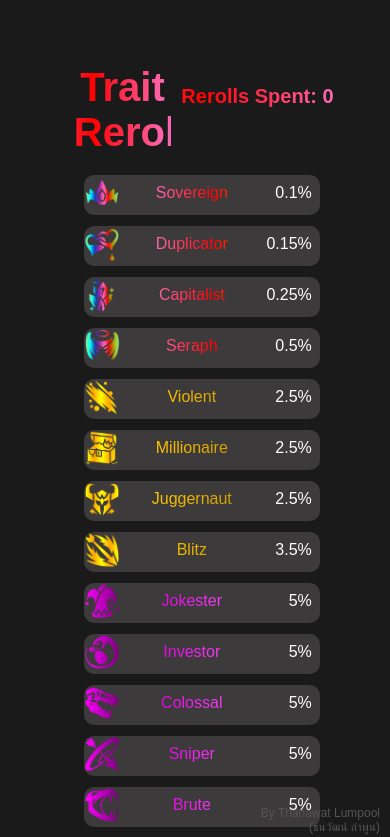
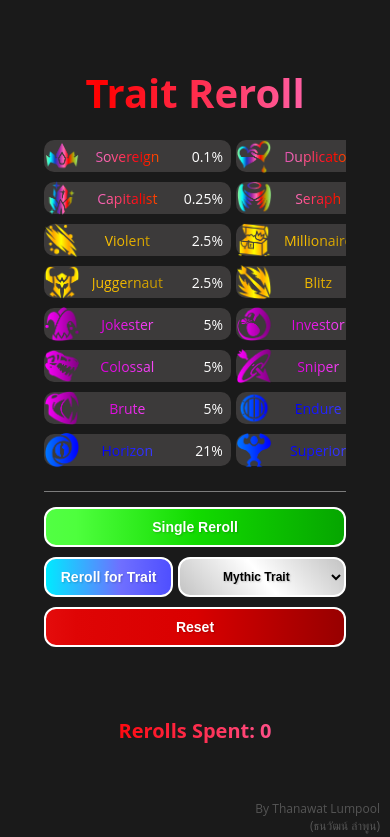
Before and after one commit to Ilainaa/arx-reroll-summon, a Next.js app: page /reroll in a window 390 px wide. Shown: the top 837 px of the page. Built offline with nearby package versions, Linux system fonts and the light colour scheme.

Commit message:
Only reroll(3)

```diff
--- a/app/page.js
+++ b/app/page.js
@@ -48,7 +48,7 @@ export default function Page() {
         padding: '20px',
         position: 'relative' // Needed for z-index stacking context if children need it
       }}>
-        <img src="/picture/240.png" alt="Arx Logo"  className="logo-pulse" style={{ height: '250px', marginBottom: '30px' }} />
+        <img src="/picture/logo_arx.png" alt="Arx Logo"  className="logo-pulse" style={{ height: '250px', marginBottom: '30px' }} />
         <div> {/* กล่องที่สามารถเพิ่มปุ่มได้*/}
 
           <button onClick={handleRerollClick} className="reroll-button">
--- a/app/reroll/page.js
+++ b/app/reroll/page.js
@@ -1,6 +1,6 @@
 'use client'
 
-import React, { useState } from 'react'
+import React, { useState, useEffect } from 'react'
 import { useRouter } from 'next/navigation'
 import './reroll.css'
 
@@ -13,6 +13,8 @@ export default function Page() {
   const [rerollsSpent, setRerollsSpent] = useState(0); // State สำหรับนับจำนวนการสุ่ม
   const [selectedTraitForReroll, setSelectedTraitForReroll] = useState('Mythic Trait'); // State สำหรับ Trait ที่เลือกใน dropdown, ตั้งค่าเริ่มต้นเป็น 'Mythic Trait'
   const [isRerolling, setIsRerolling] = useState(false); // State สำหรับตรวจสอบว่ากำลังสุ่มหรือไม่
+  const [isSmallScreen, setIsSmallScreen] = useState(false); // State สำหรับตรวจสอบขนาดหน้าจอ
+
   const mythicTraitNames = ['Sovereign', 'Duplicator', 'Capitalist', 'Seraph'];
   const goldenTraitNames = ['Violent', 'Millionaire', 'Juggernaut', 'Blitz'];
   const epicTraitNames = ['Jokester', 'Investor', 'Colossal', 'Sniper', 'Brute'];
@@ -37,6 +39,18 @@ export default function Page() {
     { name: "Horizon", percentage: "21%", imageName: "Horizon.png", description: "This unit has increased range!\nHorizon I +5% Range\nHorizon II +7% Range\nHorizon III +10% Range" },
     { name: "Superior", percentage: "21%", imageName: "Superior.png", description: "This unit has increased damage!\nSuperior I +5% Damage\nSuperior II +7% Damage\nSuperior III +10% Damage" },
   ];
+
+  useEffect(() => {
+    const breakpoint = 960; // กำหนด breakpoint สำหรับการเปลี่ยน layout
+    const checkScreenSize = () => {
+      setIsSmallScreen(window.innerWidth < breakpoint);
+    };
+
+    checkScreenSize(); // ตรวจสอบขนาดหน้าจอครั้งแรกเมื่อ component โหลด
+    window.addEventListener('resize', checkScreenSize); // เพิ่ม event listener สำหรับการ resize
+
+    return () => window.removeEventListener('resize', checkScreenSize); // Cleanup listener เมื่อ component unmount
+  }, []);
 
   function getRandomTrait() {
     const weightedTraits = traitsData.map(trait => ({
@@ -121,6 +135,78 @@ export default function Page() {
     router.push(path);
   };
 
+  // Styles objects for dynamic styling
+  const pageContainerStyle = {
+    display: 'flex',
+    flexDirection: isSmallScreen ? 'column' : 'row',
+    justifyContent: 'space-around',
+    alignItems: isSmallScreen ? 'center' : 'flex-start',
+    paddingLeft: '20px',
+    paddingRight: '20px',
+    paddingBottom: '20px',
+    paddingTop: '50px',
+    minHeight: '100vh',
+    boxSizing: 'border-box'
+  };
+
+  const contentBoxStyle = {
+    width: isSmallScreen ? '95%' : '45%',
+    minHeight: '300px',
+    padding: '15px',
+    boxSizing: 'border-box',
+    marginBottom: isSmallScreen ? '20px' : '0'
+  };
+
+  const leftBoxHeadingStyle = {
+    fontSize: '40px',
+    textAlign: 'center',
+    marginBottom: '10px',
+    marginLeft: isSmallScreen ? '0' : '30px'
+  };
+
+  const traitListItemContainerStyle = {
+
+    marginTop: '20px',
+    maxHeight: '500px',
+    maxWidth: '1000px'
+  };
+
+  const traitListItemStyle = {
+    marginBottom: '5px',
+    marginLeft: isSmallScreen ? 'auto' : '40px', // Center items or use smaller margin
+    marginRight: isSmallScreen ? 'auto' : '0',
+    maxWidth: isSmallScreen ? '100%' : 'none'
+  };
+
+  const buttonGroupContainerStyle = {
+    marginTop: '20px',
+    marginLeft: isSmallScreen ? '0' : '40px', // Full width on small, specific margin on large
+    marginRight: isSmallScreen ? '0' : '0',
+    paddingTop: '15px',
+    borderTop: '1px solid #7c7c7c',
+    display: 'flex',
+    flexWrap: 'wrap',
+    gap: '10px',
+    justifyContent: 'space-around',
+    width: isSmallScreen ? '100%' : 'none', // Take full width of parent on small screens
+  };
+
+  const rightBoxHeadingStyle = {
+    fontSize: '20px',
+    textAlign: 'center',
+    marginTop: '20px',
+    marginBottom: '-20px',
+    marginLeft: isSmallScreen ? '0' : '-50px'
+  };
+
+  const traitAndDescriptionContainerStyle = {
+    marginTop: '20px',
+    paddingTop: '15px',
+    display: 'flex',
+    flexDirection: isSmallScreen ? 'column' : 'row',
+    alignItems: isSmallScreen ? 'center' : 'flex-start',
+  };
+
   return (
     <>
       {/* <div className="menubar">
@@ -137,28 +223,13 @@ export default function Page() {
       </div> */}
 
 
-      <div style={{
-        display: 'flex',
-        justifyContent: 'space-around', // Distributes space around items
-        alignItems: 'flex-start',
-        paddingLeft: '20px',
-        paddingRight: '20px',
-        paddingBottom: '20px',
-        paddingTop: '50px', //100px เมื่อมี menubar
-        minHeight: '100vh',      // ให้ container มีความสูงอย่างน้อยเต็มหน้าจอ
-        boxSizing: 'border-box'  // เพื่อให้ padding ถูกรวมในการคำนวณความสูงทั้งหมด
-      }}>
+      <div style={pageContainerStyle}>
         {/* กล่องซ้าย */}
-        <div style={{
-          width: '45%', // Adjust width as needed
-          minHeight: '300px', // Example height
-          padding: '15px',
-          boxSizing: 'border-box' //
-        }}>
-          <h2 className='trait_reroll_head' style={{ fontSize: '40px', textAlign: 'center', marginBottom: '10px', marginLeft: '30px' }}>Trait Reroll</h2>
-          <div className='boxtTrait_list' style={{ marginTop: '20px' }}>
+        <div style={contentBoxStyle}>
+          <h2 className='trait_reroll_head' style={leftBoxHeadingStyle}>Trait Reroll</h2>
+          <div className='boxtTrait_list' style={traitListItemContainerStyle}>
             {traitsData.map((trait, index) => (
-              <div className='boxtTrait_item' key={index} style={{ marginBottom: '5px', marginLeft: '40px' }}> {/* Slightly increased margin for better spacing */}
+              <div className='boxtTrait_item' key={index} style={traitListItemStyle}>
                 <div style={{
                   display: 'flex',
                   alignItems: 'center',
@@ -190,17 +261,9 @@ export default function Page() {
           </div>
 
 
-          <div style={{
-            marginTop: '20px', // Space above the button box
-            paddingTop: '15px', // Space inside the button box, above buttons
-            borderTop: '1px solid #7c7c7c', // Optional: a separator line
-            display: 'flex',
-            flexWrap: 'wrap', // Allow buttons to wrap if not enough space
-            gap: '10px', // Space between buttons
-            justifyContent: 'space-around' // Distribute buttons
-          }}>
+          <div style={buttonGroupContainerStyle}>
             <button
-              className='animated-button'
+              className='animated-button-single'
               onClick={handleSingleReroll}
               style={{ padding: '10px 15px', flexGrow: 1, minWidth: '120px' }}
               disabled={isRerolling} // ปิดใช้งานปุ่มเมื่อกำลังสุ่ม
@@ -217,7 +280,7 @@ export default function Page() {
               minWidth: '280px' /* minWidth for button + select + gap */
             }}>
               <button
-                className='animated-button'
+                className='animated-button-reroll-for-trait'
                 onClick={handleTraitReroll}
                 style={{
                   padding: '10px 15px',
@@ -233,7 +296,7 @@ export default function Page() {
                 className='animated-select'
                 value={selectedTraitForReroll}
                 onChange={(e) => setSelectedTraitForReroll(e.target.value)}
-                style={{ padding: '10px 10px',width: '90px', minWidth: '100px', flexGrow: 1,textAlign: 'center' }}
+                style={{ padding: '10px 10px', width: '90px', minWidth: '100px', flexGrow: 1, textAlign: 'center' }}
                 disabled={isRerolling} // ปิดใช้งาน select เมื่อกำลังสุ่ม
               >
                 <option value="Mythic Trait">Mythic Trait</option>
@@ -246,7 +309,7 @@ export default function Page() {
             </div>
 
             <button
-              className='animated-button'
+              className='animated-button-reset'
               onClick={handleResetReroll}
               style={{ padding: '10px 15px', flexGrow: 1, minWidth: '120px' }}
               disabled={isRerolling} // ปิดใช้งานปุ่มเมื่อกำลังสุ่ม
@@ -257,26 +320,24 @@ export default function Page() {
         </div>
 
         {/* กล่องขวา */}
-        <div style={{
-          width: '45%',
-          minHeight: '300px',
-          padding: '15px',
-          boxSizing: 'border-box'
-        }}>
-          <h2 className='trait_reroll_head' style={{ fontSize: '20px', textAlign: 'center', marginTop: '20px', marginBottom: '-20px', marginLeft: '-50px' }}>
+        <div style={contentBoxStyle}>
+          <h2 className='trait_reroll_head' style={rightBoxHeadingStyle}>
             Rerolls Spent: {rerollsSpent} {isRerolling}
           </h2>
           {rolledTrait && (
             <div style={{}}>
+              <div style={traitAndDescriptionContainerStyle}>
+                {/* Trait Section */}
                 <div style={{
                   marginTop: '20px',
-                paddingTop: '15px',
-                display: 'flex',
-                alignItems: 'flex-start'
-              }}>
-                {/* Trait Section */}
-                <div style={{ marginTop: '20px', marginRight: '20px', marginLeft: '100px' }}>
-                  <p style={{ fontSize: '12px',textAlign: 'center', marginBottom: '5px' }}>Trait</p>
+                  marginRight: isSmallScreen ? 'auto' : '20px',
+                  marginLeft: isSmallScreen ? 'auto' : '100px',
+                  textAlign: 'center',
+                  marginBottom: isSmallScreen ? '20px' : '0'
+
+                }}
+                >
+                  <p style={{ fontSize: '12px', textAlign: 'center', marginBottom: '5px' }}>Trait</p>
                   <img
                     src={`/picture/reroll/${rolledTrait.imageName}`}
                     alt={rolledTrait.name}
@@ -295,13 +356,32 @@ export default function Page() {
                         epicTraitNames.includes(rolledTrait.name) ? 'Epic-text' :
                           rareTraitNames.includes(rolledTrait.name) ? 'Rare-text' : ''
                   }
-                  style={{ fontSize: '14px', width: '80px', textAlign: 'center', wordWrap: 'break-word', margin: '0 auto' }}>
+                    style={{
+                      fontSize: '14px',
+                      width: '80px',
+                      textAlign: 'center',
+                      wordWrap: 'break-word',
+                      margin: '0 auto',
+                      minHeight: '38px', // กำหนดความสูงขั้นต่ำเพื่อรองรับประมาณ 2 บรรทัด
+                      display: 'flex',       // ใช้ flexbox สำหรับการจัดตำแหน่ง
+                      alignItems: 'center',  // จัดให้อยู่กึ่งกลางแนวตั้ง
+                      justifyContent: 'center' // จัดให้อยู่กึ่งกลางแนวนอน (เสริม textAlign: 'center')
+                    }}>
                     {rolledTrait.name} ({rolledTrait.percentage})
                   </div>
                 </div>
                 {/* Description Section */}
-                <div style={{ marginTop: '20px', flex: 1, minWidth: 0, marginLeft: '50px' }}>
-                  <p style={{ fontSize: '12px',textAlign: 'left', marginBottom: '5px', marginLeft: '140px' }}>Description</p>
+                <div style={{
+                  marginTop: '20px',
+                  flex: isSmallScreen ? '0 1 auto' : 1,
+                  minWidth: 0,
+                  marginLeft: isSmallScreen ? 'auto' : '50px',
+                  marginRight: isSmallScreen ? 'auto' : '0',
+                  width: isSmallScreen ? '90%' : 'auto',
+                  textAlign: isSmallScreen ? 'center' : 'left'
+                }}
+                >
+                  <p style={{ fontSize: '12px', textAlign: isSmallScreen ? 'center' : 'left', marginBottom: '5px', marginLeft: isSmallScreen ? '0' : '140px' }}>Description</p>
                   <div className={
                     mythicTraitNames.includes(rolledTrait.name) ? 'Mythic-text' :
                       goldenTraitNames.includes(rolledTrait.name) ? 'Golden-text' :
@@ -311,15 +391,15 @@ export default function Page() {
                     style={{
                       borderTop: '1px solid #7c7c7c',
                       fontSize: '14px',
-                    maxWidth: '240px',
+                      maxWidth: isSmallScreen ? '100%' : '240px',
                       maxHeight: '120px',
                       minHeight: '120px',
                       overflowY: 'auto',
                       whiteSpace: 'pre-wrap',
                       wordBreak: 'break-word',
                       padding: '5px',
-                    marginLeft: '50px'
-
+                      marginLeft: isSmallScreen ? 'auto' : '50px',
+                      marginRight: isSmallScreen ? 'auto' : '0',
                     }}>
                     {rolledTrait.description}
                   </div>
@@ -337,7 +417,7 @@ export default function Page() {
                   marginTop: '15px', // ระยะห่างจากส่วน Description
                   borderTop: '1px solid #7c7c7c',
                 }}>
-                {rollHistory.slice(0, 312).map((traitItem, index) => (
+                {rollHistory.slice(0, 275).map((traitItem, index) => (
                   <img
                     key={`${traitItem.name}-${index}`} // ใช้ key ที่ unique สำหรับแต่ละรูป
                     src={`/picture/reroll/${traitItem.imageName}`}
--- a/app/reroll/reroll.css
+++ b/app/reroll/reroll.css
@@ -71,7 +71,7 @@
     background-color: #3c3a3a;
     border-radius: 10px;
     text-decoration: none;
-    font-size: 16px;
+    font-size: 18px;
     color: #ffffff;
     cursor: default;
 }
@@ -188,16 +188,16 @@
   }
 }
 
-.animated-button {
-  border: 2px solid #7bd8ff;
+.animated-button-single {
+  border: 2px solid #ffffff;
   border-radius: 12px;
   /* ไล่สีพื้นหลังแทน background-color ธรรมดา */
   background-image: linear-gradient(90deg,
-    rgb(0, 234, 255) 0%,
-    rgb(79, 79, 255) 30%,
-    blue 50%,
-    rgb(79, 79, 255) 80%,
-    rgb(0, 234, 255) 100%);
+    rgb(101, 255, 98) 0%,
+    rgb(78, 255, 61) 30%,
+    rgb(18, 219, 0) 50%,
+    rgb(3, 155, 0) 80%,
+    rgb(3, 155, 0) 100%);
   font-size: 14px;
   font-weight: bold;
   color: white; /* สีข้อความเป็นขาว */
@@ -206,24 +206,24 @@
   transition: all 0.4s ease;
   text-shadow: 1px 1px 2px rgba(0, 0, 0, 0.2);
   background-size: 200% 100%;
-  background-position: 90% 0%;
+  background-position: 50% 0%;
 }
 
-.animated-button:hover {
-  font-size: 16px;
-  background-position: 50% 0%; /* ขยับไล่สีเล็กน้อยเพื่อเพิ่ม effect ตอน hover */
+.animated-button-single:hover {
+  font-size: 18px;
+  background-position: 100% 0%; /* ขยับไล่สีเล็กน้อยเพื่อเพิ่ม effect ตอน hover */
 }
 
-.animated-select {
-  border: 2px solid #7bd8ff;
+.animated-button-reroll-for-trait {
+  border: 2px solid #ffffff;
   border-radius: 12px;
   /* ไล่สีพื้นหลังแทน background-color ธรรมดา */
   background-image: linear-gradient(90deg,
     rgb(0, 234, 255) 0%,
-    rgb(79, 79, 255) 30%,
-    blue 50%,
-    rgb(79, 79, 255) 80%,
-    rgb(0, 234, 255) 100%);
+    rgb(111, 111, 255) 30%,
+    rgb(79, 79, 255) 50%,
+    blue 80%,
+    blue 100%);
   font-size: 14px;
   font-weight: bold;
   color: white; /* สีข้อความเป็นขาว */
@@ -232,7 +232,59 @@
   transition: all 0.4s ease;
   text-shadow: 1px 1px 2px rgba(0, 0, 0, 0.2);
   background-size: 200% 100%;
-  background-position: 90% 0%;
+  background-position: 0% 0%;
+}
+
+.animated-button-reroll-for-trait:hover {
+  font-size: 18px;
+  background-position: 100% 0%; /* ขยับไล่สีเล็กน้อยเพื่อเพิ่ม effect ตอน hover */
+}
+
+.animated-button-reset {
+  border: 2px solid #ffffff;
+  border-radius: 12px;
+  /* ไล่สีพื้นหลังแทน background-color ธรรมดา */
+  background-image: linear-gradient(90deg,
+    rgb(255, 46, 46) 0%,
+    rgb(223, 5, 5) 30%,
+    rgb(217, 0, 0) 50%,
+    rgb(138, 0, 0) 80%,
+    rgb(138, 0, 0) 100%);
+  font-size: 14px;
+  font-weight: bold;
+  color: white; /* สีข้อความเป็นขาว */
+  padding: 10px 20px;
+  cursor: pointer;
+  transition: all 0.4s ease;
+  text-shadow: 1px 1px 2px rgba(0, 0, 0, 0.2);
+  background-size: 200% 100%;
+  background-position: 50% 0%;
+}
+
+.animated-button-reset:hover {
+  font-size: 18px;
+  background-position: 100% 0%; /* ขยับไล่สีเล็กน้อยเพื่อเพิ่ม effect ตอน hover */
+}
+
+.animated-select {
+  border: 2px solid #ffffff;
+  border-radius: 12px;
+  /* ไล่สีพื้นหลังแทน background-color ธรรมดา */
+  background-image: linear-gradient(50deg,
+    rgb(117, 117, 117) 0%,
+    rgb(189, 189, 189) 20%,
+    rgb(255, 255, 255) 50%,
+    rgb(189, 189, 189) 80%,
+    rgb(152, 152, 152) 100%);
+  font-size: 14px;
+  font-weight: bold;
+  color: rgb(0, 0, 0); /* สีข้อความเป็นขาว */
+  padding: 10px 20px;
+  cursor: pointer;
+  transition: all 0.4s ease;
+  text-shadow: 1px 1px 2px rgba(0, 0, 0, 0.2);
+  background-size: 200% 100%;
+  background-position: 50% 0%;
 }
 
 .animated-select option {
@@ -242,17 +294,27 @@
 }
 
 .animated-select:hover {
-  font-size: 16px;
-  background-position: 50% 0%; /* ขยับไล่สีเล็กน้อยเพื่อเพิ่ม effect ตอน hover */
+  font-size: 18px;
+  background-position: 100% 0%; /* ขยับไล่สีเล็กน้อยเพื่อเพิ่ม effect ตอน hover */
 }
 
+/*///////////////////////////////////////*/
+/*///////////////////////////////////////*/
+/*///////////////////////////////////////*/
+/*///////////////////////////////////////*/
+/*///////////////////////////////////////*/
 /* เพิ่มส่วน CSS ใหม่สำหรับ responsive design */
+/*///////////////////////////////////////*/
+/*///////////////////////////////////////*/
+/*///////////////////////////////////////*/
+/*///////////////////////////////////////*/
+/*///////////////////////////////////////*/
 
 /* สไตล์พื้นฐานสำหรับ layout หลัก */
 body {
   margin: 0;
   padding: 0;
-  font-family: Arial, sans-serif;
+  font-family: 'Open Sans', 'Roboto', sans-serif;
   background-color: #1a1a1a;
   color: white;
 }
@@ -395,8 +457,21 @@ body {
     flex-direction: column;
   }
 
-  .boxtTrait_list {
-    grid-template-columns: repeat(2, 1fr);
+   .boxtTrait_list {
+    max-height: 300px;
+    overflow-y: auto;
+    grid-template-columns: repeat(2, 1fr); /* เปลี่ยนเป็น 2 คอลัมน์ */
+    gap: 5px; /* ลดช่องว่างระหว่าง item เล็กน้อย */
+  }
+
+  .boxtTrait_item {
+    height: auto; /* ให้ความสูงปรับตามเนื้อหา */
+    min-height: 0; /* ยกเลิก min-height อื่นที่อาจจะใหญ่กว่า */
+    font-size: 16px; /* ลดขนาดฟอนต์ */
+    padding: 6px 8px; /* ลด padding */
+  }
+  .Trait_logo {
+    height: 26px; /* ลดขนาดโลโก้ */
   }
 }
 
@@ -408,8 +483,21 @@ body {
     padding: 10px;
   }
 
-  .boxtTrait_list {
-    grid-template-columns: repeat(1, 1fr);
+   .boxtTrait_list {
+    max-height: 300px;
+    overflow-y: auto;
+    grid-template-columns: repeat(2, 1fr); /* เปลี่ยนเป็น 2 คอลัมน์ */
+    gap: 5px; /* ลดช่องว่างระหว่าง item เล็กน้อย */
+  }
+
+  .boxtTrait_item {
+    height: auto; /* ให้ความสูงปรับตามเนื้อหา */
+    min-height: 0; /* ยกเลิก min-height อื่นที่อาจจะใหญ่กว่า */
+    font-size: 14px; /* ลดขนาดฟอนต์ */
+    padding: 6px 8px; /* ลด padding */
+  }
+  .Trait_logo {
+    height: 26px; /* ลดขนาดโลโก้ */
   }
 
   .trait-description-container {
@@ -456,10 +544,21 @@ body {
     padding: 8px;
   }
 
+   .boxtTrait_list {
+    max-height: 300px;
+    overflow-y: auto;
+    grid-template-columns: repeat(2, 1fr); /* เปลี่ยนเป็น 2 คอลัมน์ */
+    gap: 5px; /* ลดช่องว่างระหว่าง item เล็กน้อย */
+  }
+
   .boxtTrait_item {
-    height: auto;
-    min-height: 40px;
-    padding: 8px;
+    height: auto; /* ให้ความสูงปรับตามเนื้อหา */
+    min-height: 0; /* ยกเลิก min-height อื่นที่อาจจะใหญ่กว่า */
+    font-size: 14px; /* ลดขนาดฟอนต์ */
+    padding: 6px 8px; /* ลด padding */
+  }
+  .Trait_logo {
+    height: 26px; /* ลดขนาดโลโก้ */
   }
 
   .Trait_logo {
@@ -497,6 +596,18 @@ body {
   .boxtTrait_list {
     max-height: 300px;
     overflow-y: auto;
+    grid-template-columns: repeat(2, 1fr); /* เปลี่ยนเป็น 2 คอลัมน์ */
+    gap: 5px; /* ลดช่องว่างระหว่าง item เล็กน้อย */
+  }
+
+  .boxtTrait_item {
+    height: auto; /* ให้ความสูงปรับตามเนื้อหา */
+    min-height: 0; /* ยกเลิก min-height อื่นที่อาจจะใหญ่กว่า */
+    font-size: 14px; /* ลดขนาดฟอนต์ */
+    padding: 6px 8px; /* ลด padding */
+  }
+  .Trait_logo {
+    height: 26px; /* ลดขนาดโลโก้ */
   }
 
   .historybox_traits {
@@ -523,6 +634,18 @@ body {
   .boxtTrait_list {
     max-height: 200px;
     overflow-y: auto;
+    grid-template-columns: repeat(2, 1fr); /* เปลี่ยนเป็น 2 คอลัมน์ */
+    gap: 4px; /* ลดช่องว่างระหว่าง item อีก */
+  }
+
+  .boxtTrait_item {
+    height: auto; /* ให้ความสูงปรับตามเนื้อหา */
+    min-height: 0; /* ยกเลิก min-height อื่น */
+    font-size: 14px; /* ลดขนาดฟอนต์อีก */
+    padding: 4px 6px; /* ลด padding อีก */
+  }
+  .Trait_logo {
+    height: 22px; /* ลดขนาดโลโก้อีก */
   }
 
   .historybox_traits {
```
Also changed, not shown: app/layout.js (+6 -2 lines), public/picture/logo_arx.jpg (deleted), public/picture/logo_arx.png (renamed from public/picture/240.png). Lines whose indentation alone changed are shown as unchanged.
